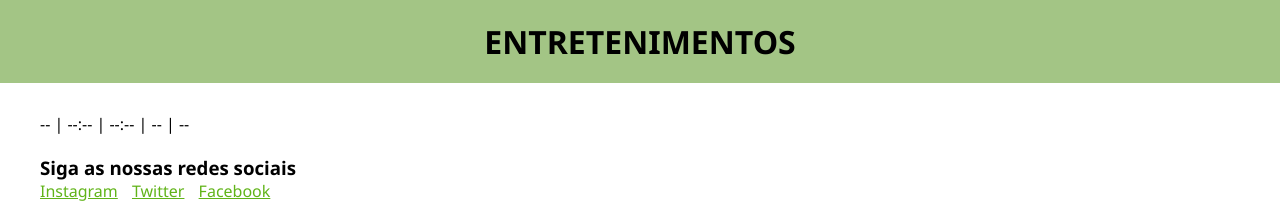
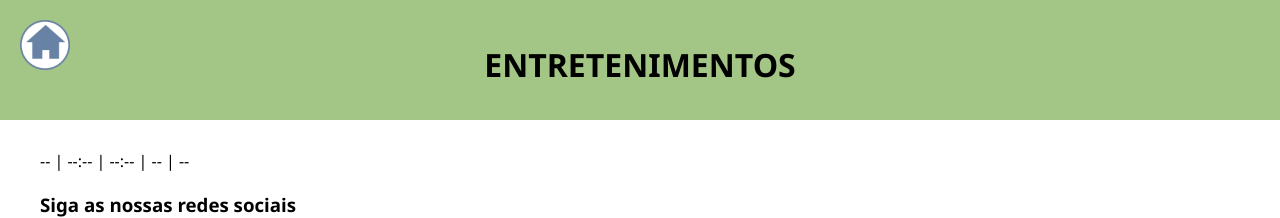
Before and after one commit to AilaLopes07/Entretenimentos, a PHP site: page /pesquisa.php?pesquisa=1 in a window 1280 px wide. Shown: the top 218 px of the page. Run offline with PHP 8.4, Linux system fonts and the light colour scheme; data that the repository does not hold is empty.

Commit message:
Imagem e título

```diff
--- a/pesquisa.php
+++ b/pesquisa.php
@@ -29,6 +29,7 @@ $result = mysqli_fetch_assoc($query);
 </head>
 <body>
     <header class="topheader">
+        <img style="width: 50px;" src="img/home_logo.png" alt="Voltar para home">
         <h1 class="tlt">Entretenimentos</h1>
     </header>
 
--- a/style.css
+++ b/style.css
@@ -8,6 +8,7 @@ body {
     font-family: 'Segoe UI', Tahoma, Geneva, Verdana, sans-serif;
 }
 
+
 .sinopse{
     margin-top: 15px;
     margin-bottom: 20px;
@@ -16,18 +17,30 @@ body {
     padding: 15px;
 }
 
+.topheader > img{
+    width: 50px;
+}
+
 .tlt {
     /* width: 100%; */
-    padding: 20px;
-    text-align: center;
+    /* padding: 20px; */
+    /* text-align: center; */
     text-transform: uppercase;
     /* display: block; */
+    width: fit-content;
+    position: absolute;
+    transform: translate(-50%, -50%);
+    top: 8vh;
+    left: 50%;
 }
 
 .topheader{
     position: sticky;
     top: 0%;
     background-color: #a3c585;
+    width: 100%;
+    padding: 20px;
+    height: 15vh;
 }
 
 section.container {
```
Also changed, not shown: img/home_logo.png (added).
